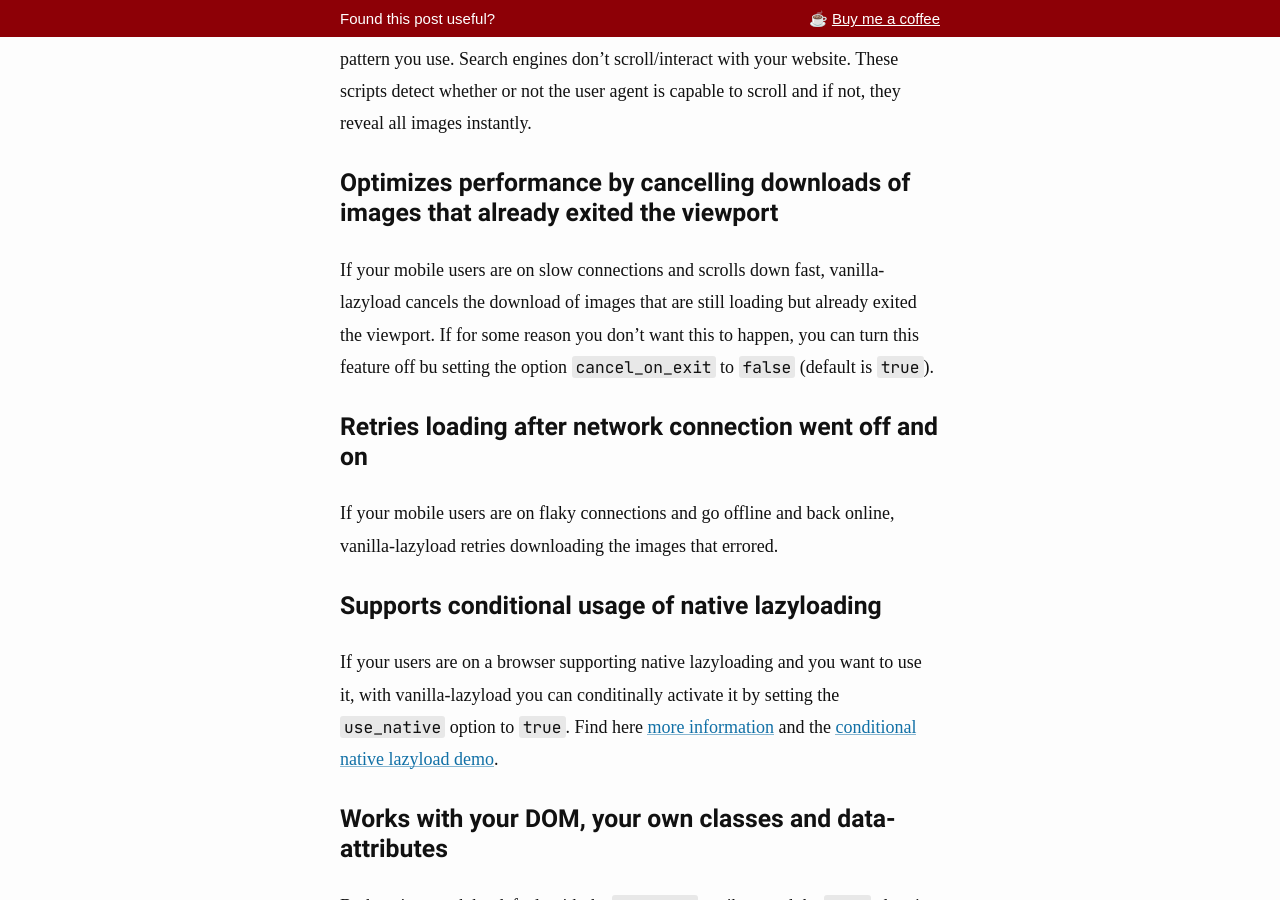
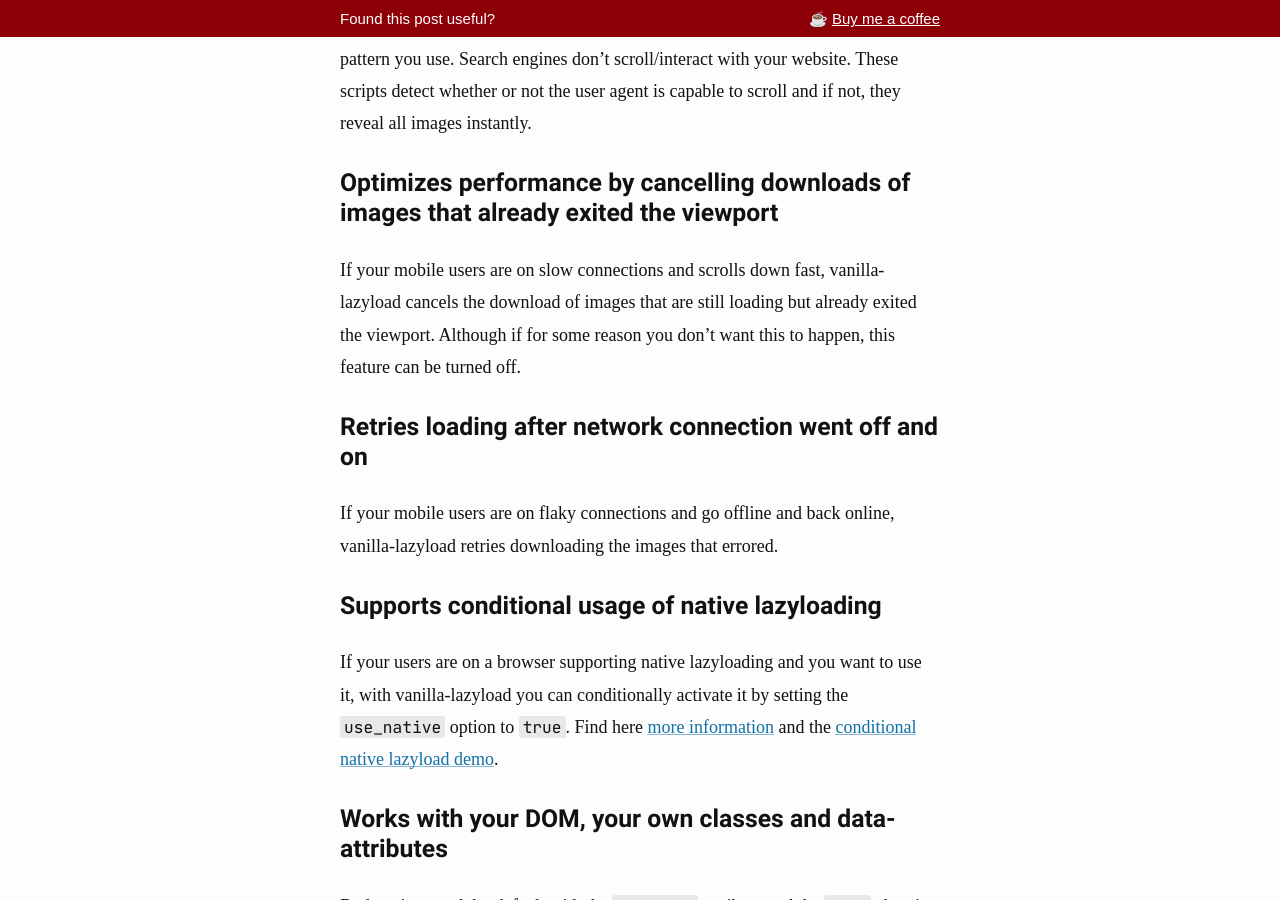
Before and after one commit to verlok/verlok.github.io, a Jekyll site: the page built from _posts/2021-09-26-vanilla-lazyload-vs-lazysizes.md, in a window 1280 px wide and 900 px high, scrolled down 2668 px. Built offline with Jekyll 4.4.1, drawn with Linux system fonts in a browser that asks for light colours; some web fonts are replaced.

Commit message:
More typos

```diff
--- a/_posts/2021-09-26-vanilla-lazyload-vs-lazysizes.md
+++ b/_posts/2021-09-26-vanilla-lazyload-vs-lazysizes.md
@@ -68,7 +68,7 @@
 
 ### Optimizes performance by cancelling downloads of images that already exited the viewport
 
-If your mobile users are on slow connections and scrolls down fast, vanilla-lazyload cancels the download of images that are still loading but already exited the viewport. If for some reason you don't want this to happen, you can turn this feature off bu setting the option `cancel_on_exit` to `false` (default is `true`).
+If your mobile users are on slow connections and scrolls down fast, vanilla-lazyload cancels the download of images that are still loading but already exited the viewport. Although if for some reason you don't want this to happen, this feature can be turned off.
 
 ### Retries loading after network connection went off and on
 
@@ -76,7 +76,7 @@
 
 ### Supports conditional usage of native lazyloading
 
-If your users are on a browser supporting native lazyloading and you want to use it, with vanilla-lazyload you can conditinally activate it by setting the `use_native` option to `true`. Find here [more information](https://github.com/verlok/vanilla-lazyload#mixed-native-and-js-based-lazy-loading) and the [conditional native lazyload demo](https://www.andreaverlicchi.eu/vanilla-lazyload/demos/native_lazyload_conditional.html).
+If your users are on a browser supporting native lazyloading and you want to use it, with vanilla-lazyload you can conditionally activate it by setting the `use_native` option to `true`. Find here [more information](https://github.com/verlok/vanilla-lazyload#mixed-native-and-js-based-lazy-loading) and the [conditional native lazyload demo](https://www.andreaverlicchi.eu/vanilla-lazyload/demos/native_lazyload_conditional.html).
 
 ### Works with your DOM, your own classes and data-attributes
 
```
